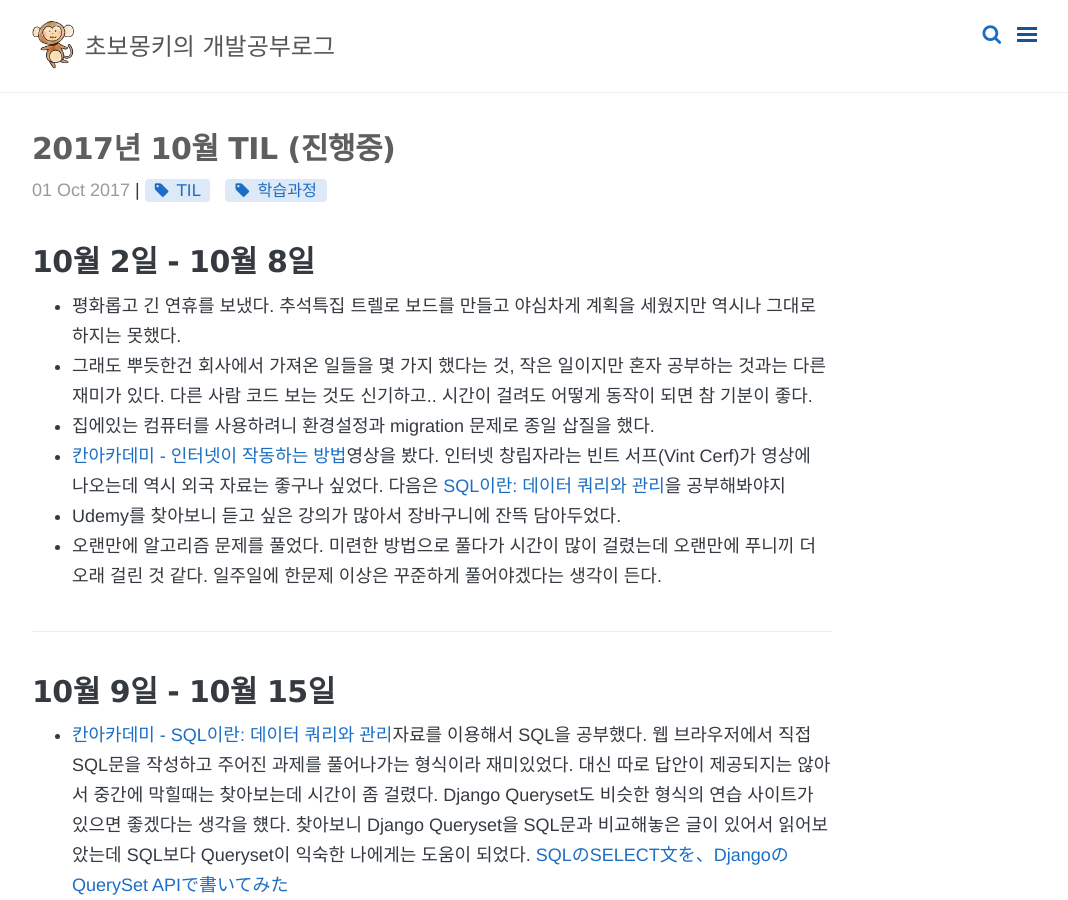
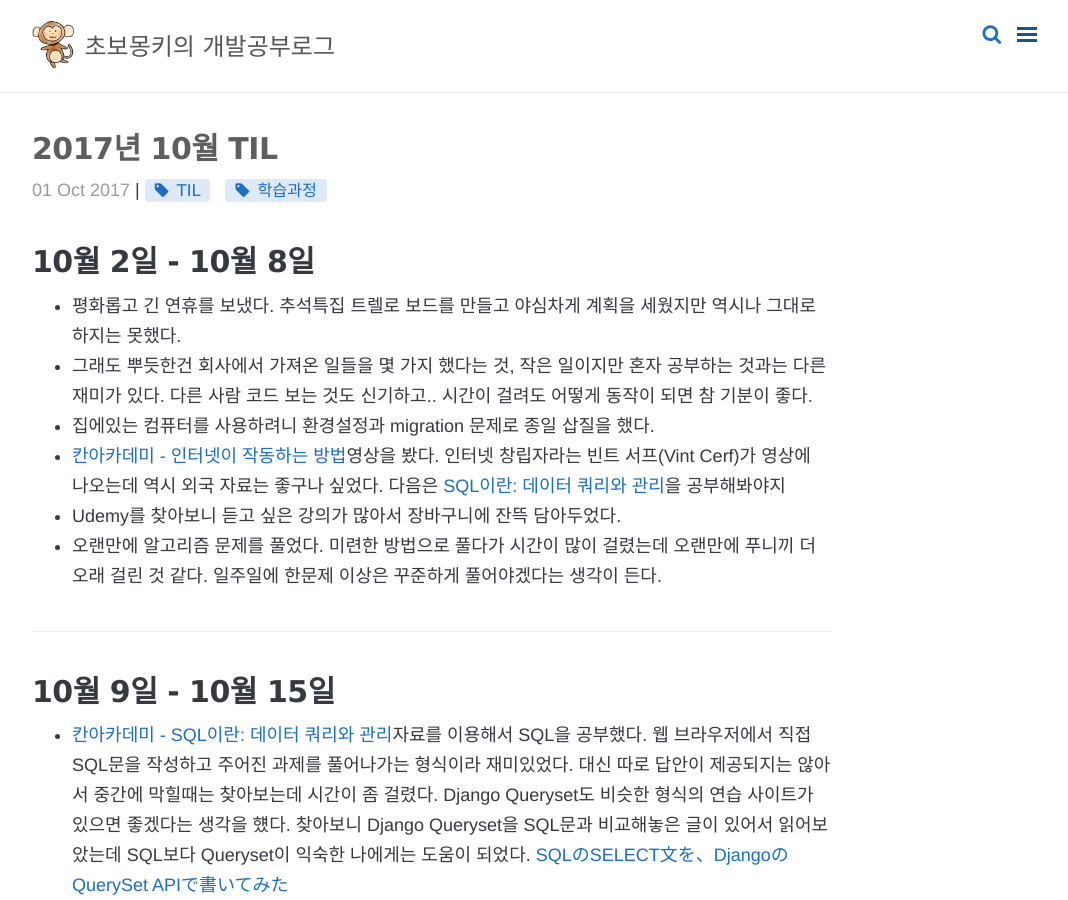
Before and after one commit to wayhome25/wayhome25.github.io, a Jekyll site: the page built from _posts/TIL(Today I Learned)/2017-10-01-TIL.md, in a window 1280 px wide and 900 px high. Shown: the whole window, without its empty margins (208-1276 px from the left). Built offline with Jekyll 4.4.1, drawn with Linux system fonts in a browser that asks for light colours; nearby versions of some CDN libraries; comment, search, counter and statistics services are not loaded.

Commit message:
add blog post

```diff
--- a/_posts/TIL(Today I Learned)/2017-10-01-TIL.md
+++ b/_posts/TIL(Today I Learned)/2017-10-01-TIL.md
@@ -1,6 +1,6 @@
 ---
 layout: post
-title: 2017년 10월 TIL (진행중)
+title: 2017년 10월 TIL
 category: TIL (Today I Learned)
 permalink: /til/:year/:month/:day/:title/
 tags: [TIL, 학습과정]
@@ -21,7 +21,7 @@
 
 # 10월 9일 - 10월 15일
 - [칸아카데미 - SQL이란: 데이터 쿼리와 관리](https://ko.khanacademy.org/computing/computer-programming/sql)자료를 이용해서 SQL을 공부했다. 웹 브라우저에서 직접 SQL문을 작성하고 주어진 과제를 풀어나가는 형식이라 재미있었다. 대신 따로 답안이 제공되지는 않아서 중간에 막힐때는 찾아보는데 시간이 좀 걸렸다. Django Queryset도 비슷한 형식의 연습 사이트가 있으면 좋겠다는 생각을 헀다. 찾아보니 Django Queryset을 SQL문과 비교해놓은 글이 있어서 읽어보았는데 SQL보다 Queryset이 익숙한 나에게는 도움이 되었다. [SQLのSELECT文を、DjangoのQuerySet APIで書いてみた](http://thinkami.hatenablog.com/entry/2015/09/04/235841#f-14a4883c)
-- 스터디 참여 - [Two Scoops of Django](https://www.twoscoopspress.com/products/two-scoops-of-django-1-11) 21장 서드파티패키지 부분을 읽고 내용을 [요약](http://127.0.0.1:4000/django/2017/10/06/tsd-21-django-package/)했다.
+- 스터디 참여 - [Two Scoops of Django](https://www.twoscoopspress.com/products/two-scoops-of-django-1-11) 21장 서드파티패키지 부분을 읽고 내용을 [요약](https://wayhome25.github.io/django/2017/10/06/tsd-21-django-package/)했다.
 - [django-filter](https://github.com/carltongibson/django-filter)  패키지를 설치하고 사용해보았다. 필터링할 기본 데이터를 fixture를 활용해서 모델에 넣어보고, 기존의 데이터를 json파일로 dump뜨는 걸 해보았다. [django widget tweaks](https://pypi.python.org/pypi/django-widget-tweaks) 패키지를 사용해서 form에 좀 더 쉽게 Bootstrap 스타일 적용을 위한 class를 추가할 수 있었다.
 - simpleisbetterthancomplex 사이트의 [A Complete Beginner's Guide to Django](https://simpleisbetterthancomplex.com/series/beginners-guide/1.11/)를 part1-3을 진행했다. 제목만 보고 입문 튜토리얼이라고만 생각했었다. 그런데 훑어보니 모든 part에 다양한 test코드를 작성하는 내용이 포함되어 있어서 도움이 될 것 같다.
 
```
